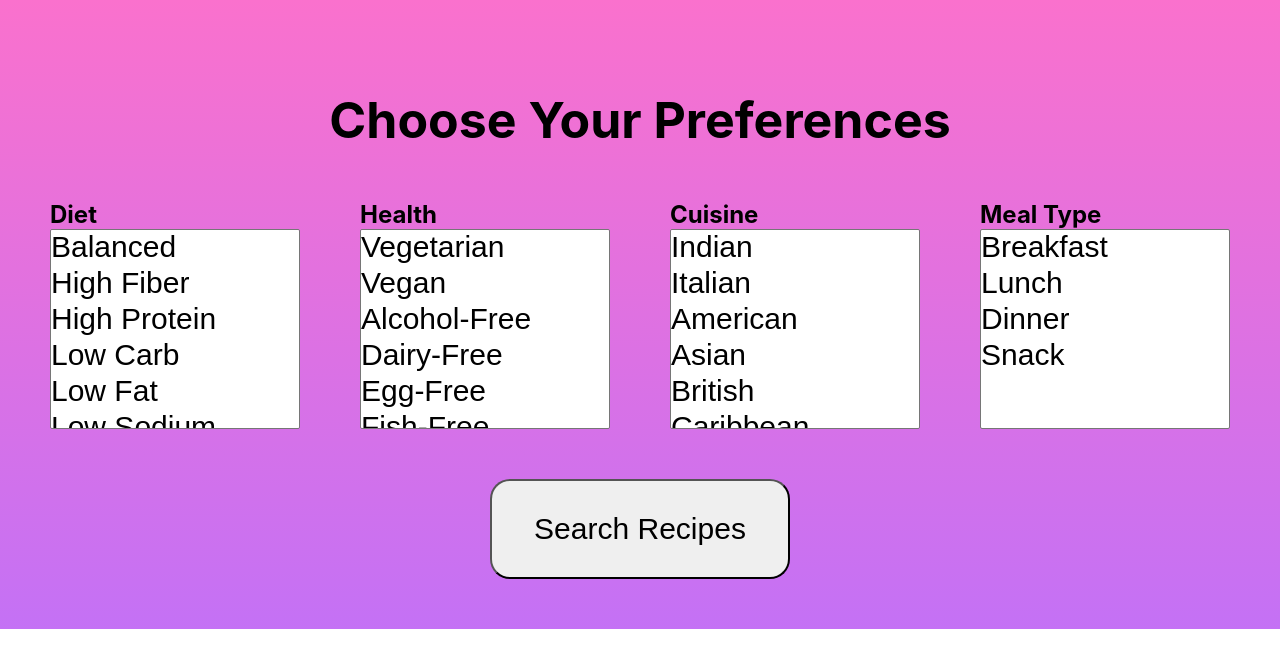
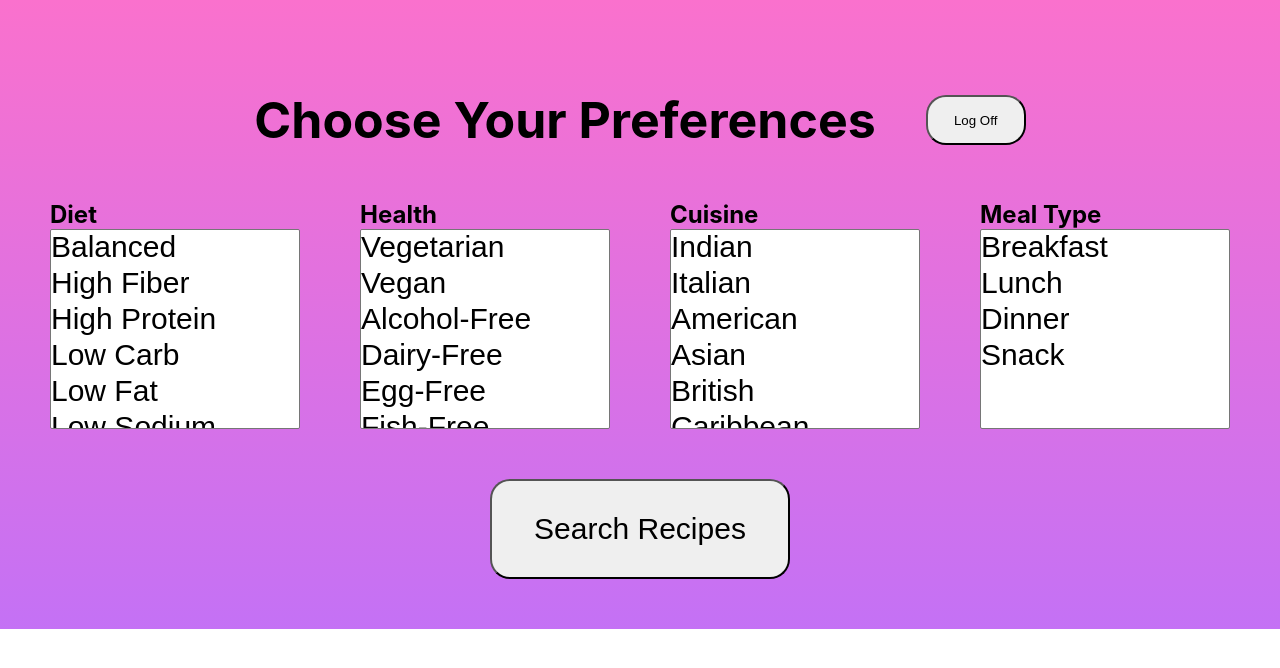
Before and after one commit to sohamkaje/Recipe-Maker-React-Firebase, a React (Create React App) app: page /data-collection in a window 1280 px wide. Shown: the top 668 px of the page. Built offline with nearby package versions, Linux system fonts and the light colour scheme.

Commit message:
finsihed the project

```diff
--- a/src/pages/datacollection/Datacollection.jsx
+++ b/src/pages/datacollection/Datacollection.jsx
@@ -1,4 +1,5 @@
 import React, { useState } from 'react';
+import { Link } from 'react-router-dom';
 import "./datacollection.css"
 
 const RecipeSearch = () => {
@@ -33,7 +34,12 @@ const RecipeSearch = () => {
 
   return (
     <div class="dataCollectionContainer">
-      <h1 class="preferenceTitle">Choose Your Preferences</h1>
+      <div class="titleb">
+        <h1 class="preferenceTitle">Choose Your Preferences</h1>
+        <Link to="/">
+          <button>Log Off</button>
+        </Link>
+      </div>
 
       <div class="optionBox">
 
--- a/src/pages/datacollection/datacollection.css
+++ b/src/pages/datacollection/datacollection.css
@@ -9,8 +9,7 @@
 .preferenceTitle{
     color: black;
     font-size: 50px;
-    display: flex;
-    justify-content: center;
+    padding-right: 50px;
 }
 
 .dataOptions{
@@ -49,3 +48,15 @@
     font-size: 30px;
     padding-left: 300px;
 }
+
+.titleb{
+    display: flex;
+    justify-content: center;
+    align-items: center;
+}
+
+.titleb button{
+    width: 100px;
+    height: 50px;
+    border-radius: 20px;
+}
```
